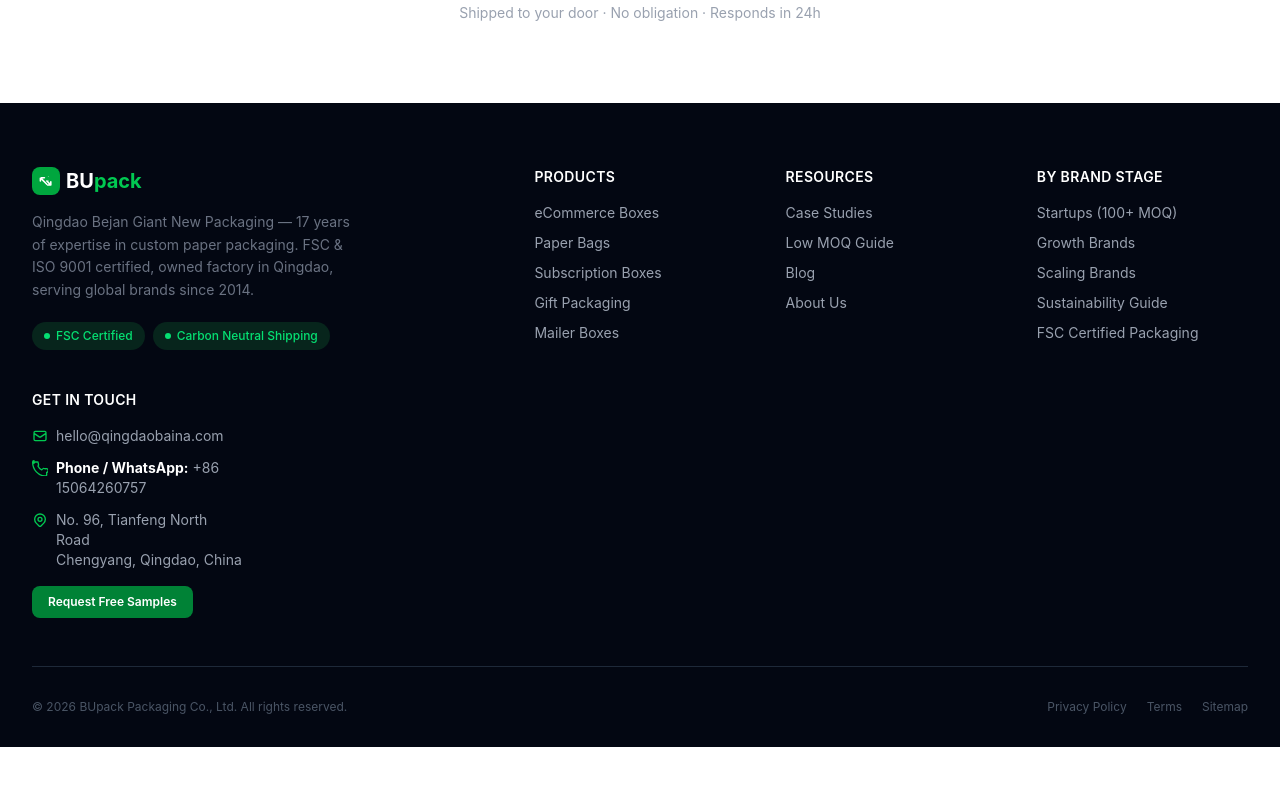
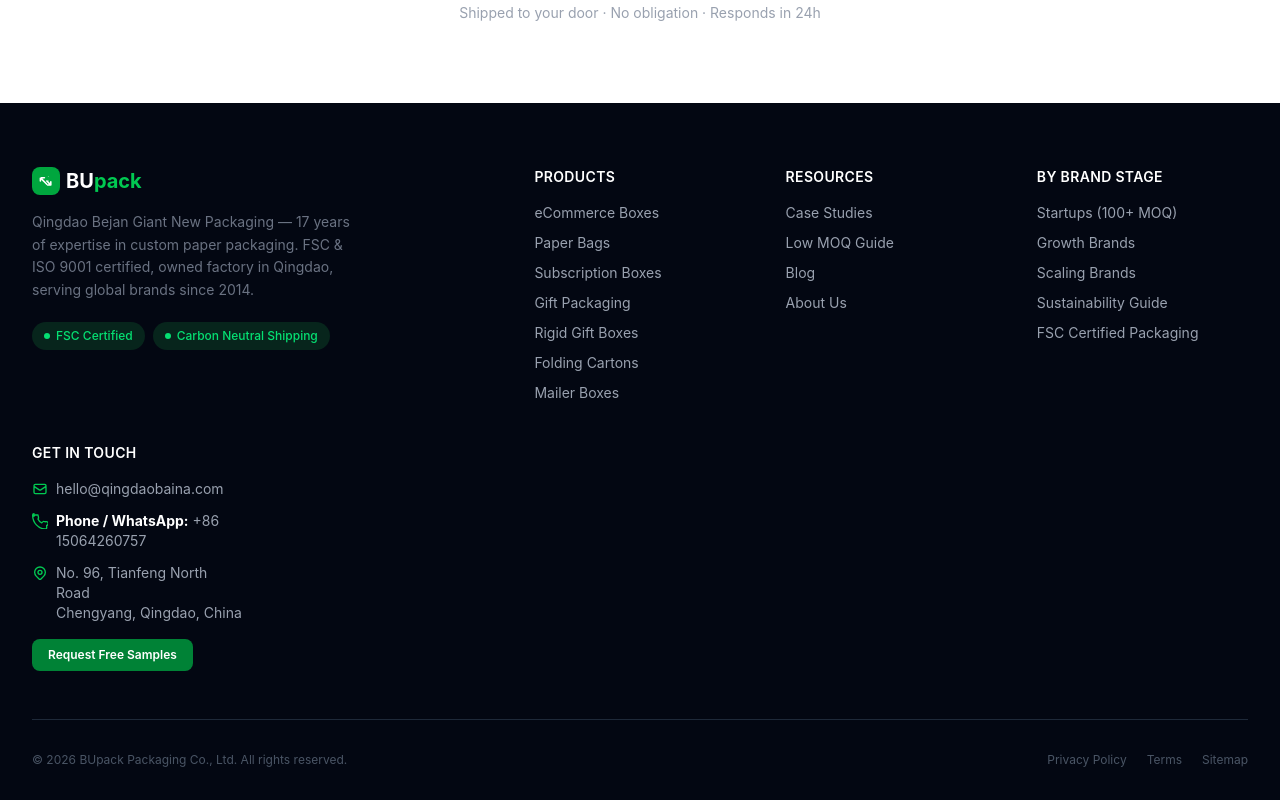
Before and after one commit to rocknjp/bupackeco, a Next.js app: page / in a window 1280 px wide. Shown: the part 8064-8864 px from the top of the page. Before the commit the page ends 8811 px from the top, so only its background shows below. Built offline with nearby package versions, Linux system fonts and the light colour scheme.

Commit message:
Update Navbar + Footer with new product subpages
- Navbar: update Products link to /products#ecommerce-boxes
- Footer Products: add Rigid Gift Boxes + Folding Cartons links
- Footer Resources: add FSC Certified Packaging link
- Mobile nav: update Products link

```diff
--- a/components/Footer.tsx
+++ b/components/Footer.tsx
@@ -39,6 +39,8 @@
               <li><Link href="/products#paper-bags" className="hover:text-white transition-colors">Paper Bags</Link></li>
               <li><Link href="/products#subscription-boxes" className="hover:text-white transition-colors">Subscription Boxes</Link></li>
               <li><Link href="/products#gift-packaging" className="hover:text-white transition-colors">Gift Packaging</Link></li>
+              <li><Link href="/products/rigid-gift-boxes" className="hover:text-white transition-colors">Rigid Gift Boxes</Link></li>
+              <li><Link href="/products/folding-cartons" className="hover:text-white transition-colors">Folding Cartons</Link></li>
               <li><Link href="/products#mailer-boxes" className="hover:text-white transition-colors">Mailer Boxes</Link></li>
             </ul>
           </div>
--- a/components/Navbar.tsx
+++ b/components/Navbar.tsx
@@ -25,7 +25,7 @@
             <Link href="/" className="text-gray-600 hover:text-green-700 font-medium transition-colors text-sm">
               Home
             </Link>
-            <Link href="/products" className="text-gray-600 hover:text-green-700 font-medium transition-colors text-sm">
+            <Link href="/products#ecommerce-boxes" className="text-gray-600 hover:text-green-700 font-medium transition-colors text-sm">
               Products
             </Link>
             <Link href="/eco" className="text-gray-600 hover:text-green-700 font-medium transition-colors text-sm">
@@ -74,7 +74,7 @@
           <div className="md:hidden border-t border-gray-100 py-3">
             <nav className="flex flex-col gap-3">
               <Link href="/" className="text-gray-700 hover:text-green-700 font-medium py-2" onClick={() => setMenuOpen(false)}>Home</Link>
-              <Link href="/products" className="text-gray-700 hover:text-green-700 font-medium py-2" onClick={() => setMenuOpen(false)}>Products</Link>
+              <Link href="/products#ecommerce-boxes" className="text-gray-700 hover:text-green-700 font-medium py-2" onClick={() => setMenuOpen(false)}>Products</Link>
               <Link href="/eco" className="text-gray-700 hover:text-green-700 font-medium py-2" onClick={() => setMenuOpen(false)}>Sustainability</Link>
               <Link href="/about" className="text-gray-700 hover:text-green-700 font-medium py-2" onClick={() => setMenuOpen(false)}>About</Link>
               <Link href="/blog" className="text-gray-700 hover:text-green-700 font-medium py-2" onClick={() => setMenuOpen(false)}>Blog</Link>
```
